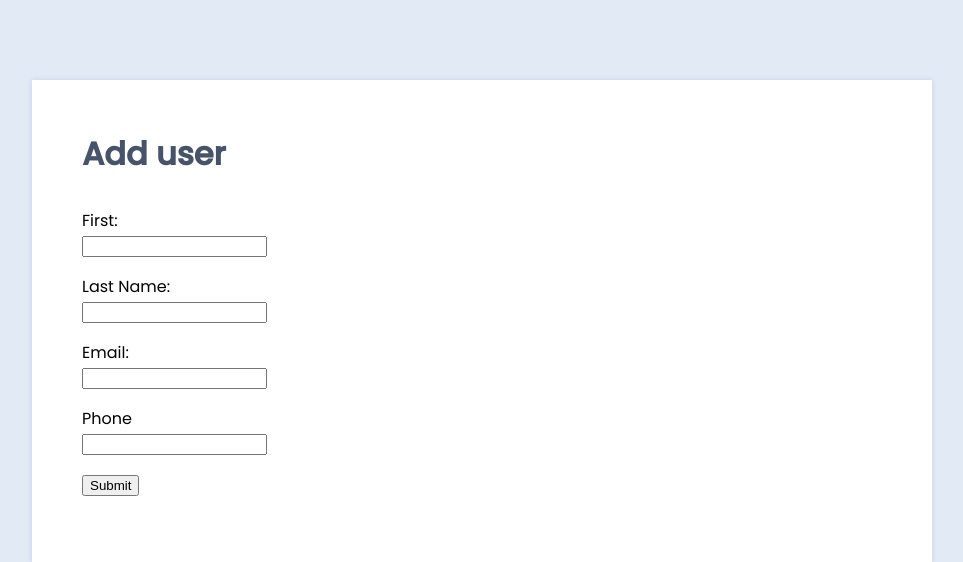
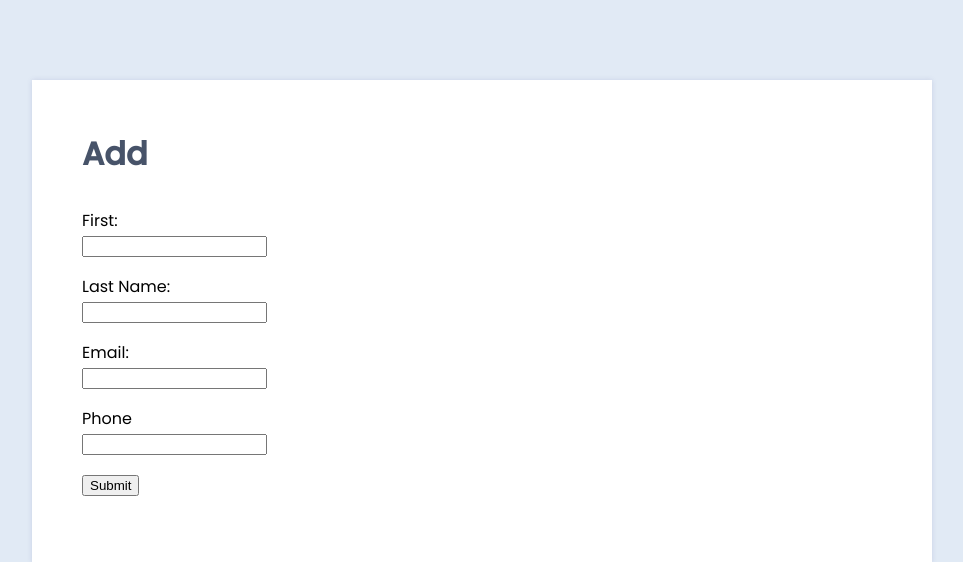
Before and after one commit to Nzrvynnyk/Python.app, a Flask app: page /user/create in a window 1280 px wide. Shown: the top 562 px of the page, without its empty margins (158-1121 px from the left). Run offline with Flask 2, Linux system fonts and the light colour scheme; some libraries are stand-ins or nearby versions.

Commit message:
Update20.04

```diff
--- a/app/templates/createUser.html
+++ b/app/templates/createUser.html
@@ -16,7 +16,7 @@
 
 <body>
     <div class="container">
-        <h1>Add user</h1>
+        <h1>Add</h1>
         <form action='' method = "POST">
           <p>First: <br>
             <input type = "text" name = "firstname" /></p>
```
